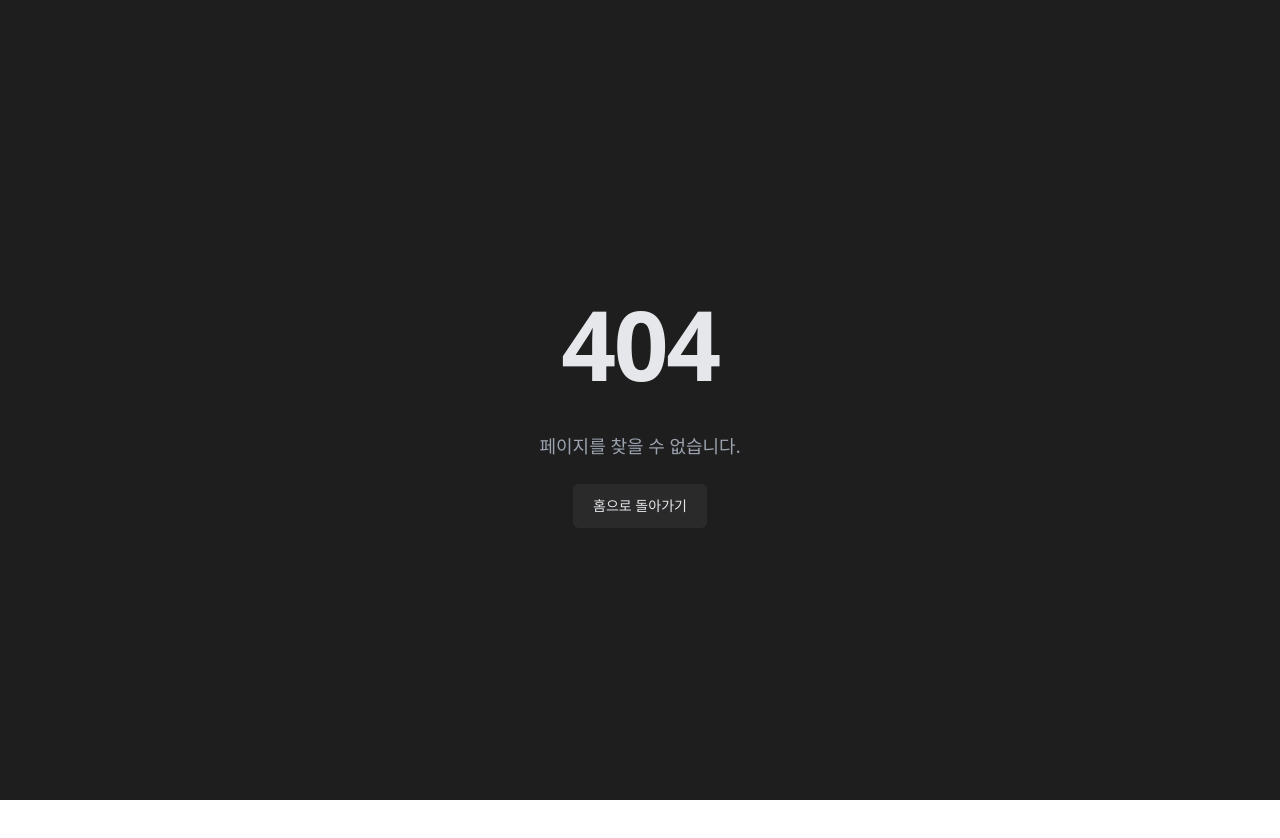
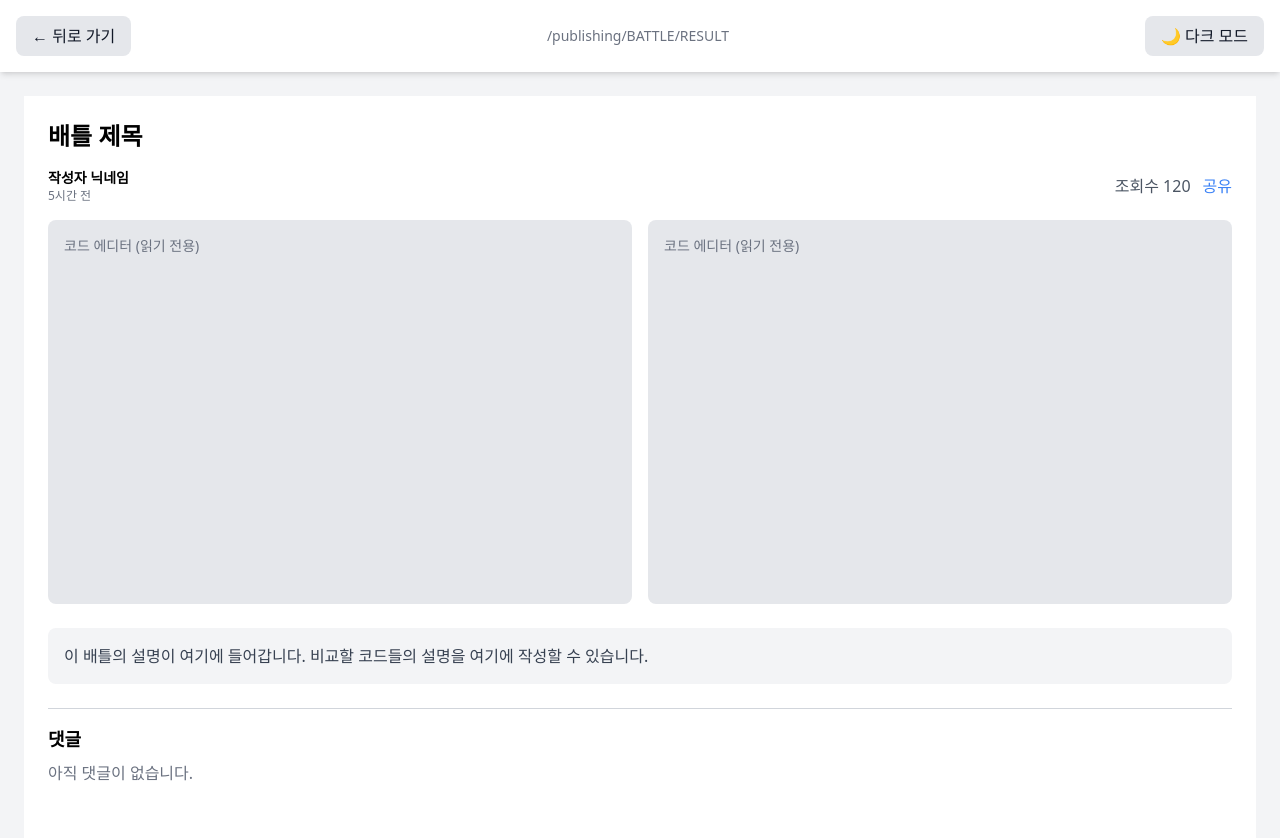
Before and after one commit to CoMoonChul/cmc-fe, a Next.js app: page /publishing/BATTLE/RESULT in a window 1280 px wide. Before the commit this address had no page. Shown: the top 838 px of the page. Before the commit the page ends 800 px from the top, so only its background shows below. Built offline with nearby package versions, Linux system fonts and the light colour scheme.

Commit message:
✨: 배틀 결과 확인 퍼블리싱
#13

```diff
--- /dev/null
+++ b/src/app/publishing/BATTLE/DETAIL/page.tsx
@@ -0,0 +1,5 @@
+const BattleDetailPage = () => {
+  return <></>
+}
+
+export default BattleDetailPage
--- a/src/app/publishing/BATTLE_LIST/page.tsx
+++ b/src/app/publishing/BATTLE/LIST/page.tsx
@@ -1,7 +1,7 @@
 import BattleListDropDown from '../COMPONENT/BattleListDropDown'
 import BattleListCard from '../COMPONENT/BattleListCard'
 
-const BattleList = () => {
+const BattleListPage = () => {
   return (
     <div className="min-h-screen p-6 bg-white text-black dark:bg-black dark:text-white">
       <div className="flex justify-between items-center mb-4">
@@ -28,4 +28,4 @@ const BattleList = () => {
   )
 }
 
-export default BattleList
+export default BattleListPage
--- /dev/null
+++ b/src/app/publishing/BATTLE/RESULT/page.tsx
@@ -0,0 +1,49 @@
+const BattleResultPage = () => {
+  return (
+    <div className="min-h-screen p-6 bg-white text-black dark:bg-black dark:text-white">
+      <h1 className="text-2xl font-bold mb-4">배틀 제목</h1>
+
+      <div className="flex justify-between items-center mb-4">
+        <div className="flex items-center gap-3">
+          <div>
+            <p className="text-sm font-semibold">작성자 닉네임</p>
+            <p className="text-xs text-gray-500 dark:text-gray-400">5시간 전</p>
+          </div>
+        </div>
+        <div className="flex items-center gap-3 text-gray-600 dark:text-gray-400">
+          <span>조회수 120</span>
+          <button className="text-blue-500 hover:underline">공유</button>
+        </div>
+      </div>
+
+      <div className="grid grid-cols-1 md:grid-cols-2 gap-4">
+        <div className="bg-gray-200 dark:bg-gray-800 p-4 rounded-lg h-96">
+          <p className="text-sm text-gray-500 dark:text-gray-400">
+            코드 에디터 (읽기 전용)
+          </p>
+        </div>
+        <div className="bg-gray-200 dark:bg-gray-800 p-4 rounded-lg h-96">
+          <p className="text-sm text-gray-500 dark:text-gray-400">
+            코드 에디터 (읽기 전용)
+          </p>
+        </div>
+      </div>
+
+      <div className="mt-6 bg-gray-100 dark:bg-gray-900 p-4 rounded-lg">
+        <p className="text-gray-700 dark:text-gray-300">
+          이 배틀의 설명이 여기에 들어갑니다. 비교할 코드들의 설명을 여기에
+          작성할 수 있습니다.
+        </p>
+      </div>
+
+      <div className="mt-6 border-t border-gray-300 dark:border-gray-700 pt-4">
+        <h2 className="text-lg font-semibold mb-2">댓글</h2>
+        <p className="text-gray-500 dark:text-gray-400">
+          아직 댓글이 없습니다.
+        </p>
+      </div>
+    </div>
+  )
+}
+
+export default BattleResultPage
--- a/src/app/publishing/page.tsx
+++ b/src/app/publishing/page.tsx
@@ -1,21 +1,30 @@
-'use client'
-
 import Link from 'next/link'
 
 const Publishing = () => {
   return (
     <div className="min-h-screen flex flex-col items-center justify-center bg-gray-100 dark:bg-[#1E1E1E] text-gray-900 dark:text-gray-300 p-6">
       <h1 className="text-3xl font-semibold mb-8 text-gray-800 dark:text-gray-200">
-        퍼블리싱 페이지
+        퍼블리싱 목록
       </h1>
-
       <div className="w-full max-w-lg bg-white dark:bg-[#2A2A2A] shadow-md rounded-xl p-6">
         <h2 className="text-lg font-medium text-gray-800 dark:text-gray-200 mb-4">
-          공통 컴포넌트
+          리뷰
         </h2>
-        <ul className="space-y-3">
-          <PubbleItem link="COM_NOT_FOUND" />
-          <PubbleItem link="BATTLE_LIST" />
+        <ul className="space-y-3 mb-4"></ul>
+        <h2 className="text-lg font-medium text-gray-800 dark:text-gray-200 mb-4">
+          배틀
+        </h2>
+        <ul className="space-y-3  mb-4">
+          <PubbleItem link="/BATTLE/LIST" />
+          <PubbleItem link="/BATTLE/DETAIL" />
+          <PubbleItem link="/BATTLE/RESULT" />
+        </ul>
+        <h2 className="text-lg font-medium text-gray-800 dark:text-gray-200 mb-4">
+          공통
+        </h2>
+        <ul className="space-y-3  mb-4">
+          <PubbleItem link="/COM/NOT_FOUND" />
+          <PubbleItem link="/COM/LOADING" />
         </ul>
       </div>
     </div>
@@ -26,7 +35,7 @@ const PubbleItem = ({ link }: { link: string }) => {
   return (
     <li>
       <Link
-        href={'/publishing/' + link}
+        href={'/publishing' + link}
         className="block px-5 py-3 rounded-lg transition text-center
         bg-gray-200 text-gray-900 hover:bg-gray-300
         dark:bg-[#3A3A3A] dark:text-gray-100 dark:hover:bg-[#444444]"
```
Also changed, not shown: src/app/publishing/BATTLE/COMPONENT/BattleListCard.tsx (renamed from src/app/publishing/COMPONENT/BattleListCard.tsx), src/app/publishing/BATTLE/COMPONENT/BattleListDropDown.tsx (renamed from src/app/publishing/COMPONENT/BattleListDropDown.tsx), src/app/publishing/COM/LOADING/page.tsx (renamed from src/app/publishing/LOADING/page.tsx), src/app/publishing/COM/NOT_FOUND/page.tsx (renamed from src/app/publishing/COM_NOT_FOUND/page.tsx).
